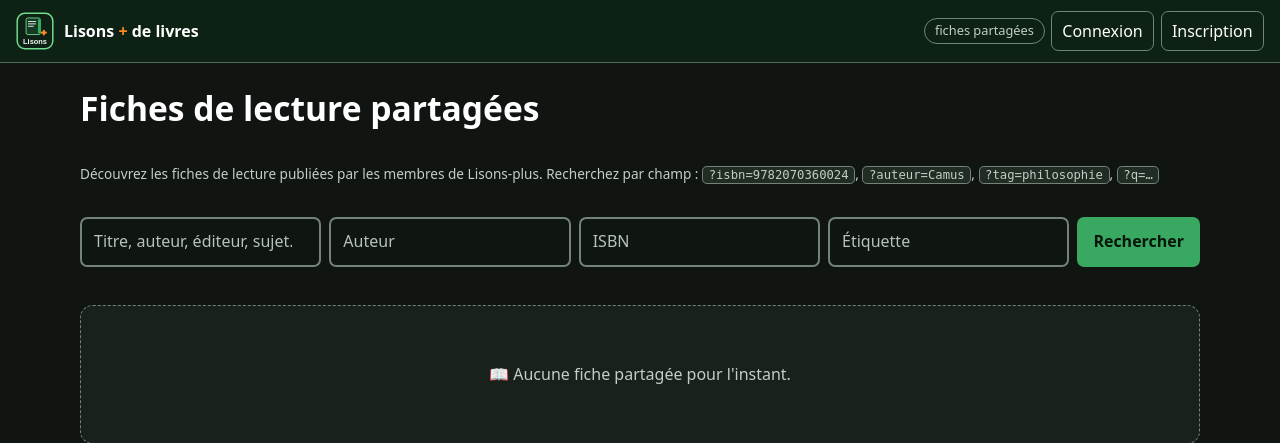
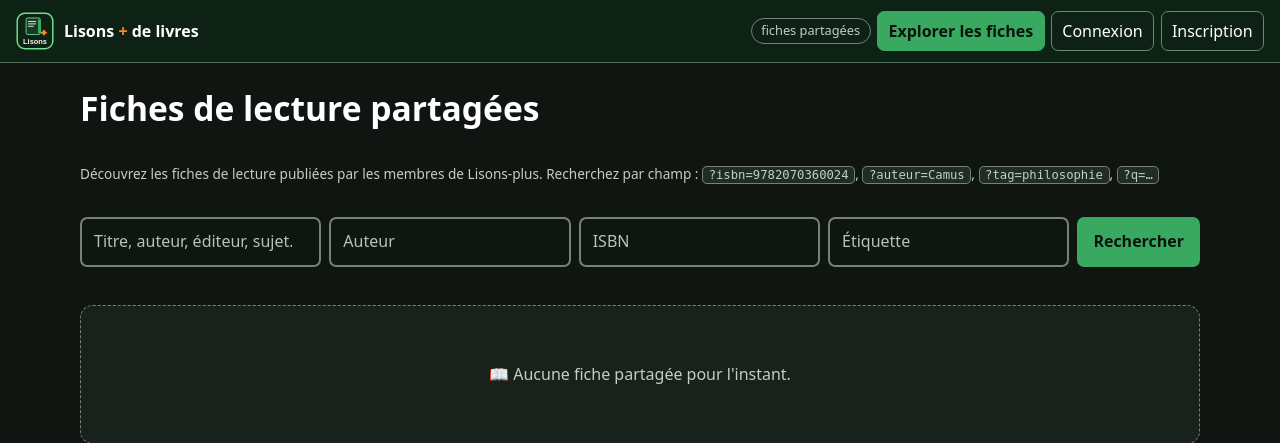
Before and after one commit to sebastienmeunier-info/Lisons-plus, a PHP site: page / in a window 1280 px wide. Shown: the top 443 px of the page. Run offline with PHP 8.4, Linux system fonts and the light colour scheme.

Commit message:
Layout public : quand l'utilisateur est connecté, le bandeau affiche le menu complet (Ma bibliothèque, Ajouter un livre, Fiches partagées, Explorer les fiches, Stats, Import, Mon compte, Admin, Déconnexion) comme le layout principal — il ne disparaît plus sur /partage et les fiches publiques ?partage=token. Anonyme : Connexion/Inscription inchangés. « Explorer les fiches » marqué courant sur les pages publiques.
Generated by Mistral Vibe.
Co-Authored-By: Mistral Vibe <vibe@mistral.ai>

```diff
--- a/resources/views/layout_public.php
+++ b/resources/views/layout_public.php
@@ -19,8 +19,21 @@
   <nav id="site-navigation" class="site-navigation" aria-label="Navigation principale">
     <span class="badge-partage">fiches partagées</span>
     <?php if ($user): ?>
+      <?php // connecté : le menu complet reste disponible sur les pages publiques ?>
+      <span class="user-menu">Bonjour <?= e($user['prenom'] ?? '') ?></span>
       <a class="menu-button" href="<?= url('/') ?>">Ma bibliothèque</a>
+      <a class="menu-button" href="<?= url('/livres/nouveau') ?>">Ajouter un livre</a>
+      <a class="menu-button" href="<?= url('/partages') ?>">Fiches partagées</a>
+      <a class="menu-button<?= ($page ?? '') === 'accueil_public' ? ' menu-current' : '' ?>" href="<?= url('/partage') ?>">Explorer les fiches</a>
+      <a class="menu-button" href="<?= url('/stats') ?>">📊 Stats</a>
+      <a class="menu-button" href="<?= url('/import') ?>">Import</a>
+      <a class="menu-button" href="<?= url('/mon-compte') ?>">Mon compte</a>
+      <?php if ($auth->hasRole($user, 'administrateur')): ?>
+        <a class="menu-button menu-admin" href="<?= url('/admin') ?>">⚙ Admin</a>
+      <?php endif; ?>
+      <form class="logout-form" method="post" action="<?= url('/deconnexion') ?>"><?= csrf_field() ?><button class="menu-button menu-logout" type="submit">Déconnexion</button></form>
     <?php else: ?>
+      <a class="menu-button<?= ($page ?? '') === 'accueil_public' ? ' menu-current' : '' ?>" href="<?= url('/partage') ?>">Explorer les fiches</a>
       <a class="menu-button" href="<?= url('/connexion') ?>">Connexion</a>
       <a class="menu-button" href="<?= url('/inscription') ?>">Inscription</a>
     <?php endif; ?>
```
